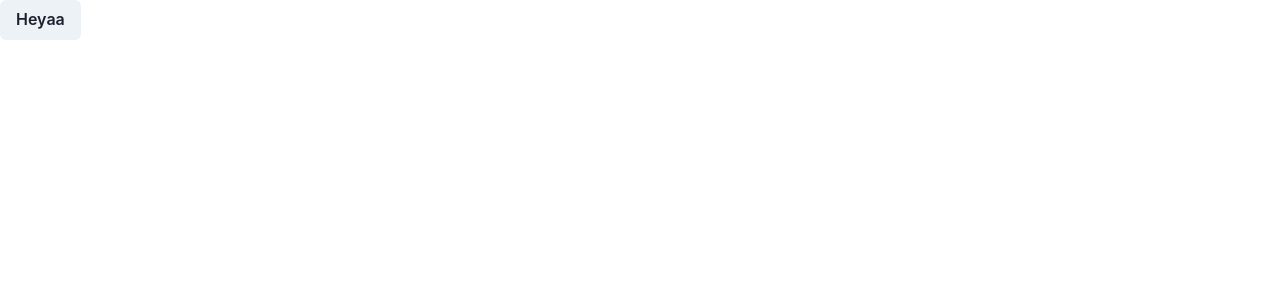
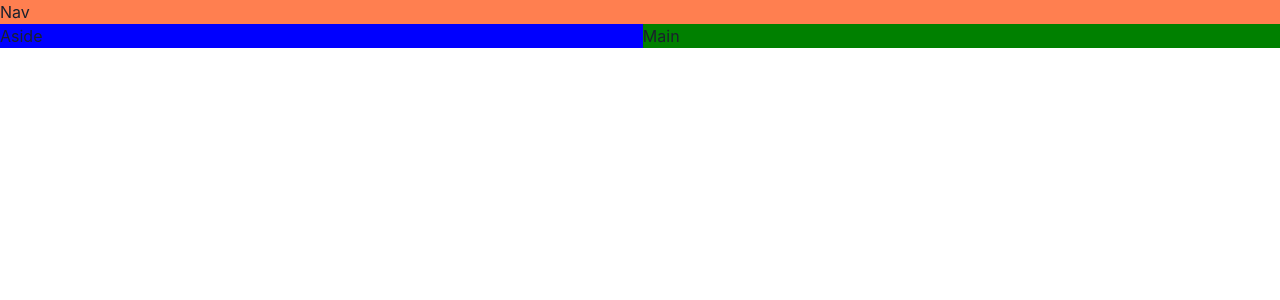
Before and after one commit to AswathSivan/react-game-hub, a React (Vite) app: page / in a window 1280 px wide. Shown: the top 300 px of the page. Built offline with nearby package versions, Linux system fonts and the light colour scheme.

Commit message:
Grid layout setup

```diff
--- a/src/App.tsx
+++ b/src/App.tsx
@@ -1,8 +1,18 @@
-import { Button } from '@chakra-ui/react'
+import { Grid, GridItem, Show } from '@chakra-ui/react'
+
 function App() {
   return (
     <>
-      <Button>Heyaa</Button>
+      <Grid templateAreas={{
+        base: `"nav main"`,
+        lg: `"nav nav" "aside main"`
+      }}>
+        <GridItem area="nav" bg="coral">Nav</GridItem>
+        <Show above='lg'>
+          <GridItem area="aside" bg="blue">Aside</GridItem>
+        </Show>
+        <GridItem area="main" bg="green">Main</GridItem>
+      </Grid>
     </>
   )
 }
```
